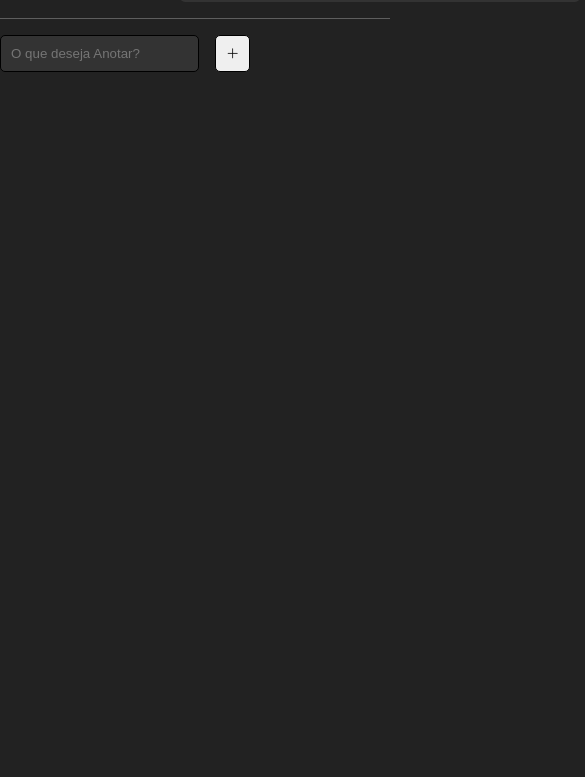
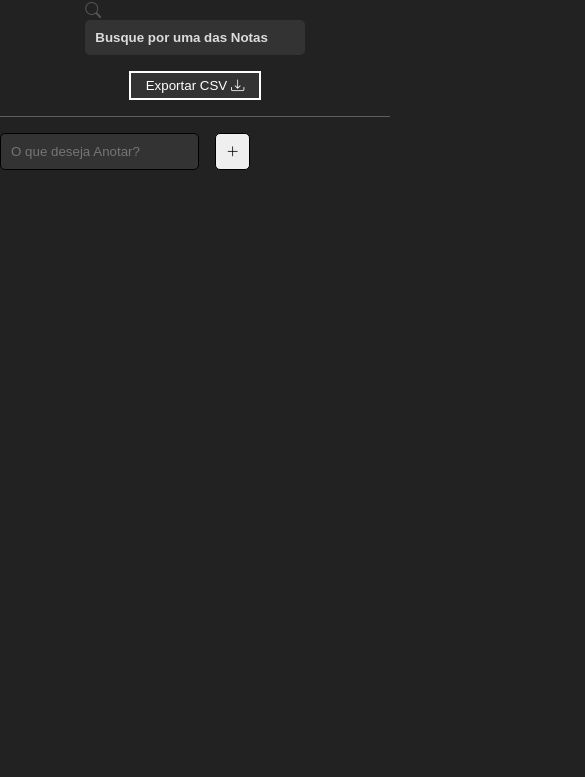
Before and after one commit to LucasMarkNes/Bloc_note, a plain HTML site: page devNotes/index.html in a window 390 px wide. Shown: the part 67-844 px from the top of the page, 585 px wide, since content can reach past the window. Drawn offline with nearby package versions, Linux system fonts and the light colour scheme.

Commit message:
style.css

```diff
--- a/devNotes/css/style.css
+++ b/devNotes/css/style.css
@@ -123,3 +123,24 @@ header{
 .note.fixed{
     background-color: #696969;
 }
+
+@media(max-width: 450px){
+
+    header{
+        flex-direction:column;
+        gap : 1rem;
+        width: 100%;
+    }
+
+    #search-container{
+        width: 100%
+    }
+
+    #search-input{
+        width:100%;
+    }
+
+    #add-note-container{
+        width: 100%;6
+    }
+}
```
